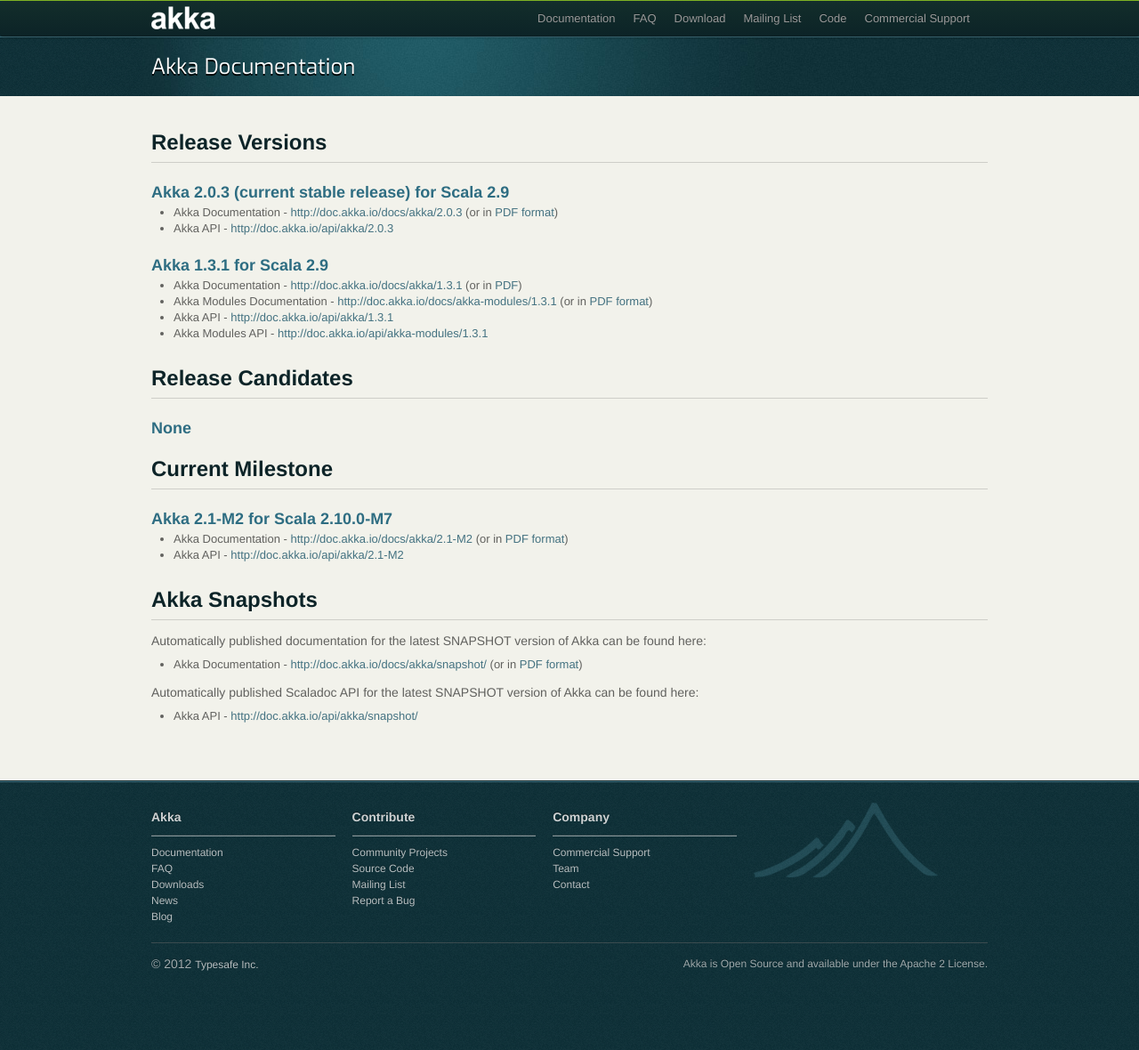
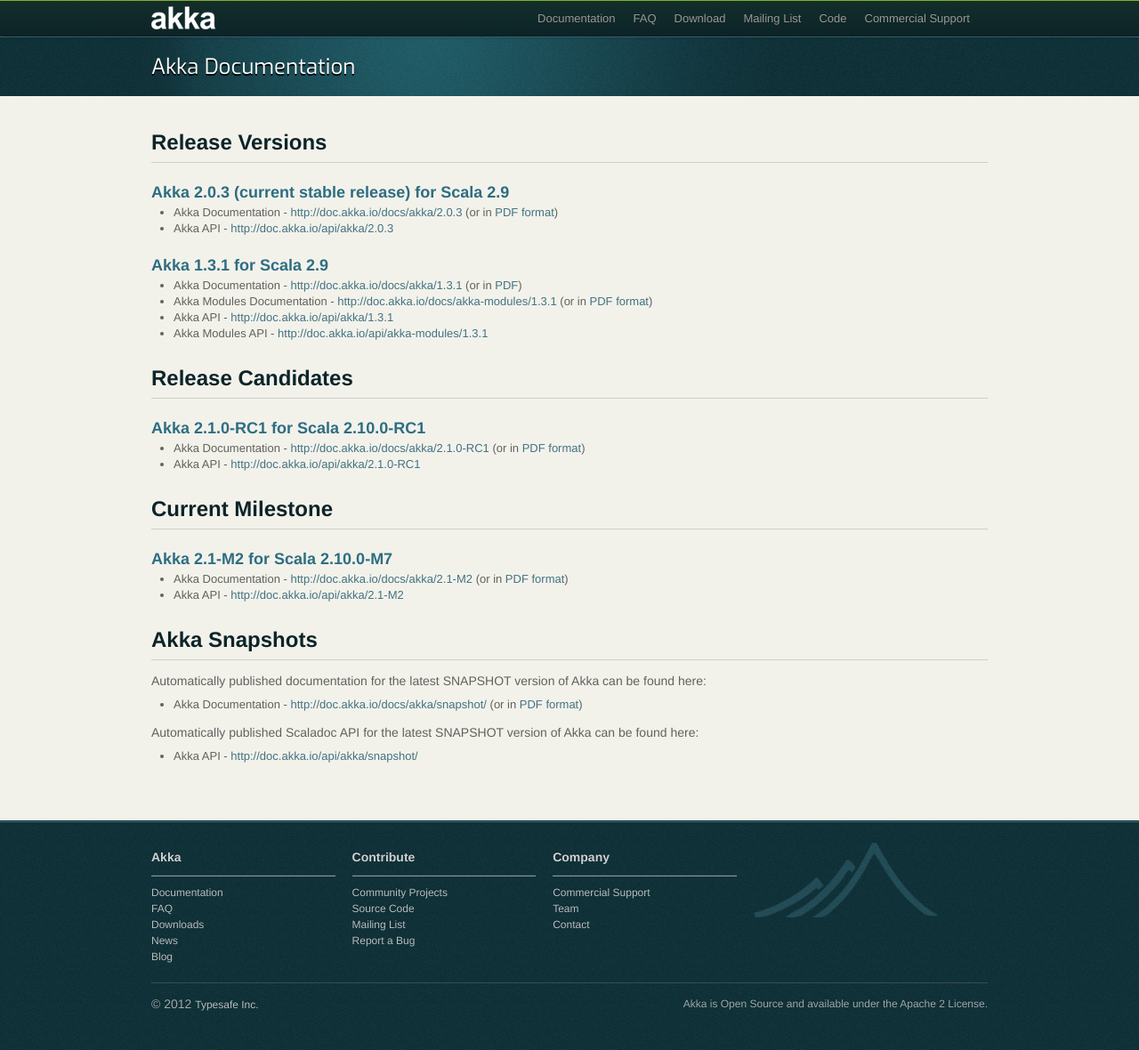
Before and after one commit to raboof/akka.github.com, a Jekyll site: the page built from docs/index.md, in a window 1280 px wide. Shown: the whole page at 89% size. Built offline with Jekyll 4.4.1, drawn with Linux system fonts in a browser that asks for light colours; before the commit the page ends 1135 px from its top, so only the background shows below that.

Commit message:
Update docs/index.md
Adding 2.1.0-RC1 to docs

```diff
--- a/docs/index.md
+++ b/docs/index.md
@@ -21,7 +21,10 @@
 
 ## Release Candidates
 
-### None
+### Akka 2.1.0-RC1 for Scala 2.10.0-RC1
+
+* Akka Documentation - [http://doc.akka.io/docs/akka/2.1.0-RC1](http://doc.akka.io/docs/akka/2.1.0-RC1) (or in [PDF format](http://doc.akka.io/docs/akka/2.1.0-RC1/Akka.pdf))
+* Akka API - [http://doc.akka.io/api/akka/2.1.0-RC1](http://doc.akka.io/api/akka/2.1.0-RC1)
 
 
 ## Current Milestone
```
